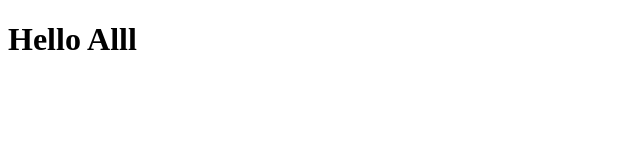
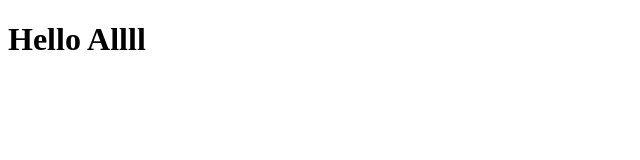
Before and after one commit to premh0818/.github.io, a plain HTML site: page index.html in a window 1280 px wide. Shown: the full height of the page, 0-640 px from the left. Drawn offline with Linux system fonts and the light colour scheme.

Commit message:
Update index.html

```diff
--- a/index.html
+++ b/index.html
@@ -6,6 +6,6 @@
     <title>Document</title>
 </head>
 <body>
-    <h1>Hello Alll<h1>
+    <h1>Hello Allll</h1>
 </body>
 </html>
```
